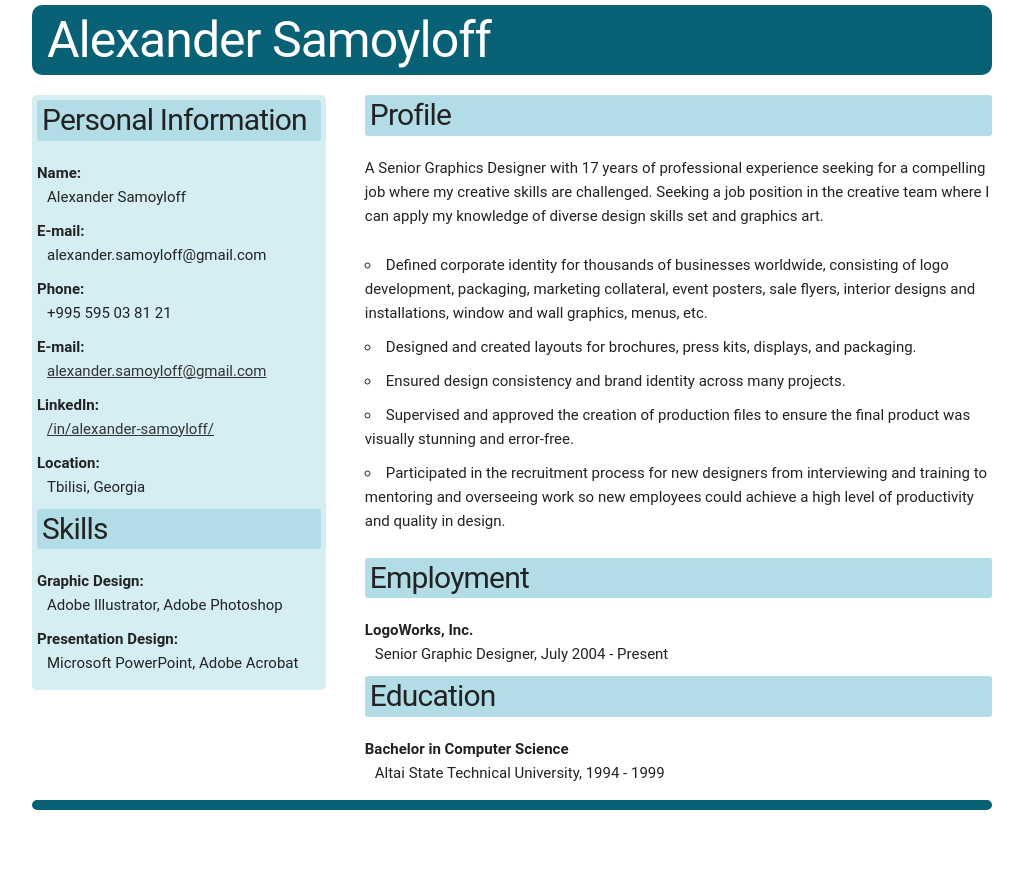
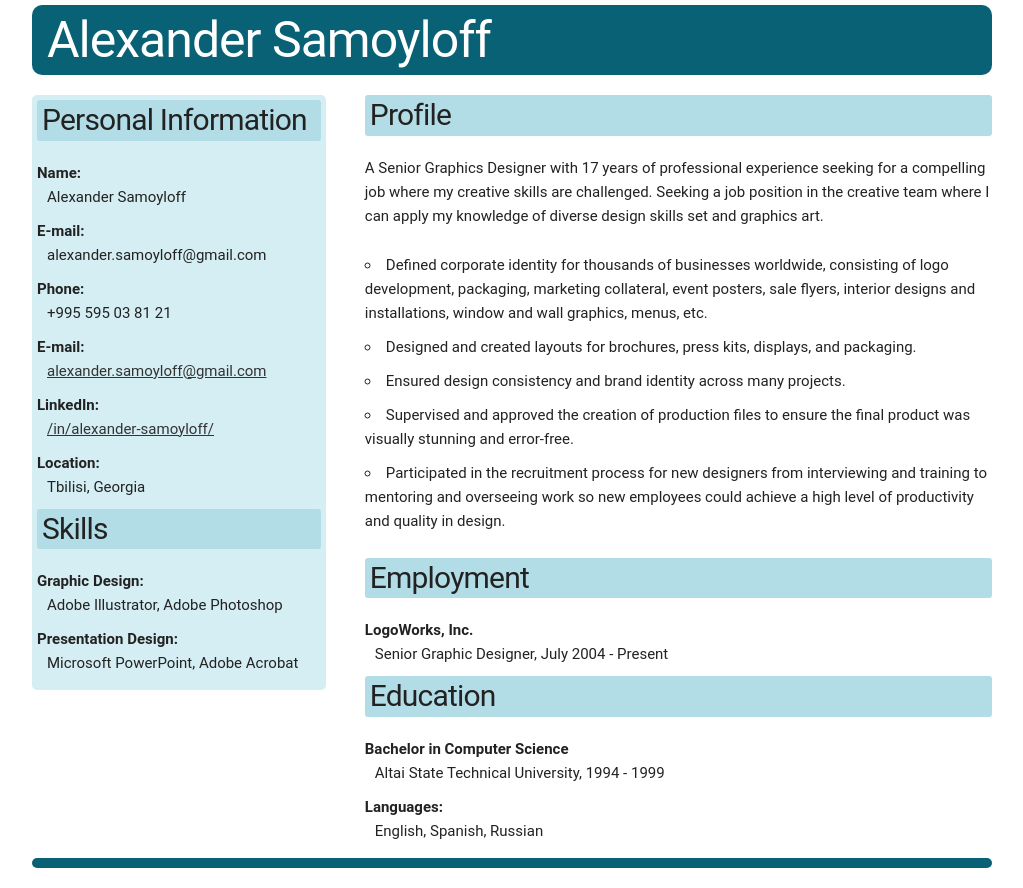
Before and after one commit to Oyloff/cv, a plain HTML site: page index.html in a window 1280 px wide. Shown: the whole page, without its empty margins (128-1151 px from the left). Before the commit the page ends 830 px from the top, so only its background shows below. Drawn offline with Linux system fonts and the light colour scheme.

Commit message:
Update index.html

```diff
--- a/index.html
+++ b/index.html
@@ -60,6 +60,8 @@
       <h4>Education</h4>
       <p class="element">Bachelor in Computer Science</p>
       <p class="element_info">Altai State Technical University, 1994 - 1999</p>
+      <p class="element">Languages:</p>
+      <p class="element_info">English, Spanish, Russian</p>
     </div>
   </div>
   <h1></h1>
```
